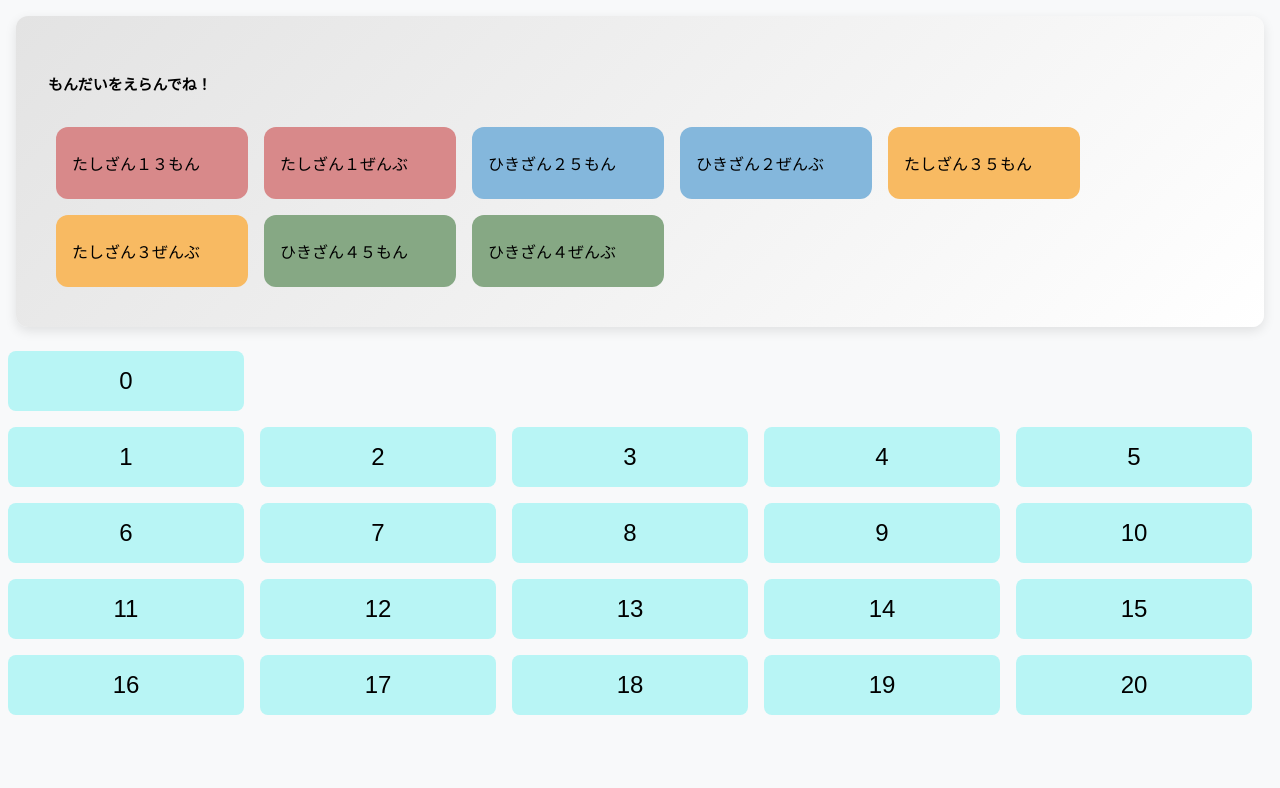
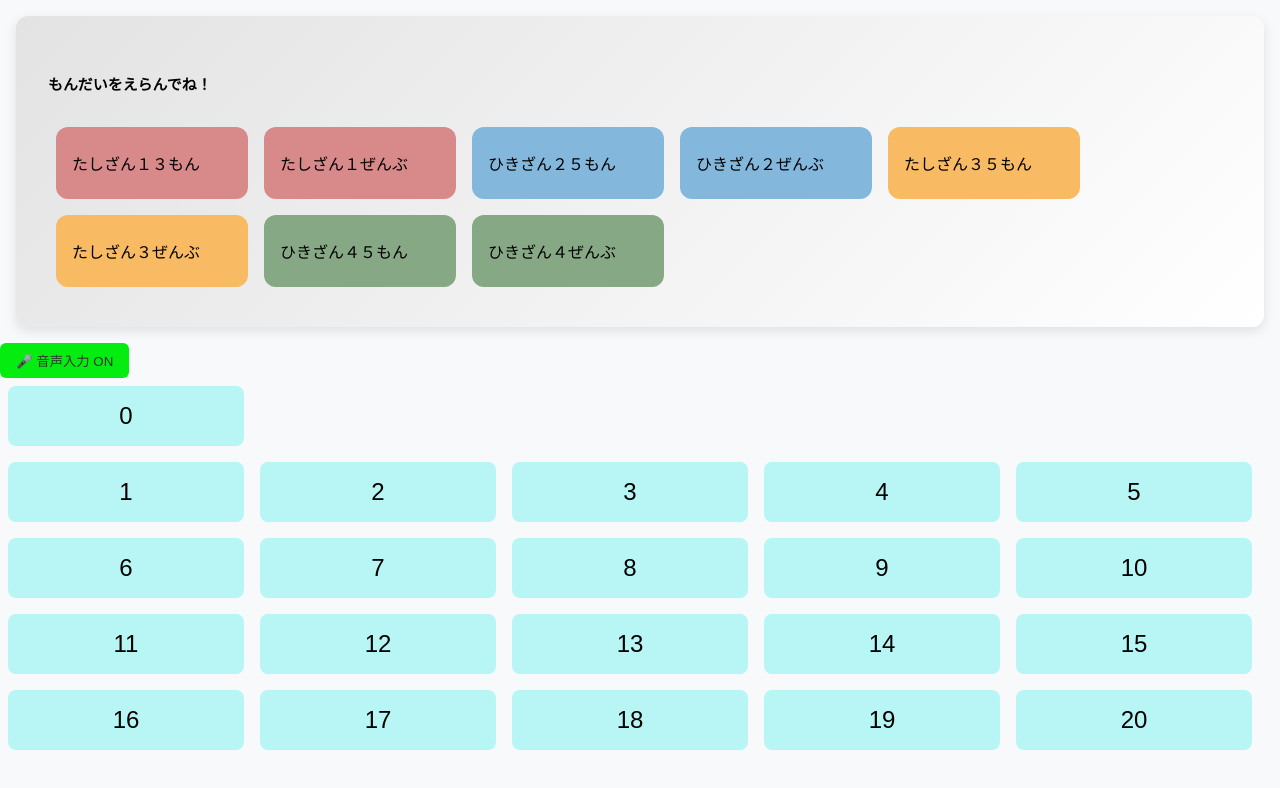
Before and after one commit to tomobou/react-calc-quiz, a React (Vite) app: page / in a window 1280 px wide. Shown: the top 788 px of the page. Built offline with nearby package versions, Linux system fonts and the light colour scheme.

Commit message:
fix voiceEnabled

```diff
--- a/src/index.tsx
+++ b/src/index.tsx
@@ -108,9 +108,7 @@ class Game extends React.Component<GameProps, GameStates> {
         />
         <NumberSelector
           onClick={(value: string) => this.handleSelect(value)}
-          voiceEnabled={
-            this.state.voiceEnabled && this.state.currentQuiz !== undefined
-          }
+          voiceEnabled={this.state.voiceEnabled}
           onToggleVoice={this.toggleVoiceEnabled}
         />
         {this.state.endTime && (
```
